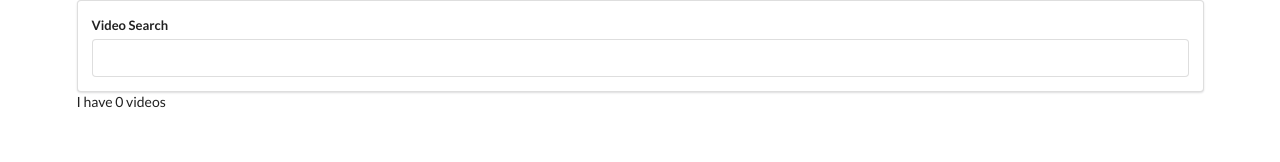
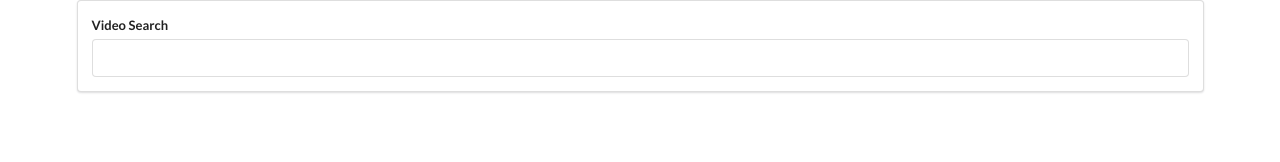
Before and after one commit to aliasm6/video-search, a React (Create React App) app: page / in a window 1280 px wide. Shown: the top 162 px of the page. Built offline with nearby package versions, Linux system fonts and the light colour scheme.

Commit message:
create VideoList and VideoItem components

```diff
--- a/src/components/App.js
+++ b/src/components/App.js
@@ -1,6 +1,7 @@
 import React from 'react';
 import SearchBar from './SearchBar';
 import youtube from '../apis/youtube';
+import VideoList from './VideoList';
 
 class App extends React.Component {
   state = { videos: [] };
@@ -17,7 +18,7 @@ class App extends React.Component {
     return (
       <div className="ui container">
         <SearchBar onFormSubmit={this.onTermSubmit}/>
-        I have {this.state.videos.length} videos
+        <VideoList videos={this.state.videos}/>
       </div>
     )
   }
--- /dev/null
+++ b/src/components/VideoItem.js
@@ -0,0 +1,12 @@
+import React from 'react';
+
+const VideoItem = ({video}) => {
+  return (
+    <div className="item">
+      <img src={video.snippet.thumbnails.medium.url}/>
+      {video.snippet.title}
+    </div>
+  )
+}
+
+export default VideoItem;
--- /dev/null
+++ b/src/components/VideoList.js
@@ -0,0 +1,11 @@
+import React from 'react';
+import VideoItem from './VideoItem';
+
+const VideoList = ({ videos }) => {
+  const renderedList = videos.map((video) => {
+    return <VideoItem video={video} />;
+  })
+  return <div className="ui relaxed divided list">{renderedList}</div>;
+};
+
+export default VideoList;
```
